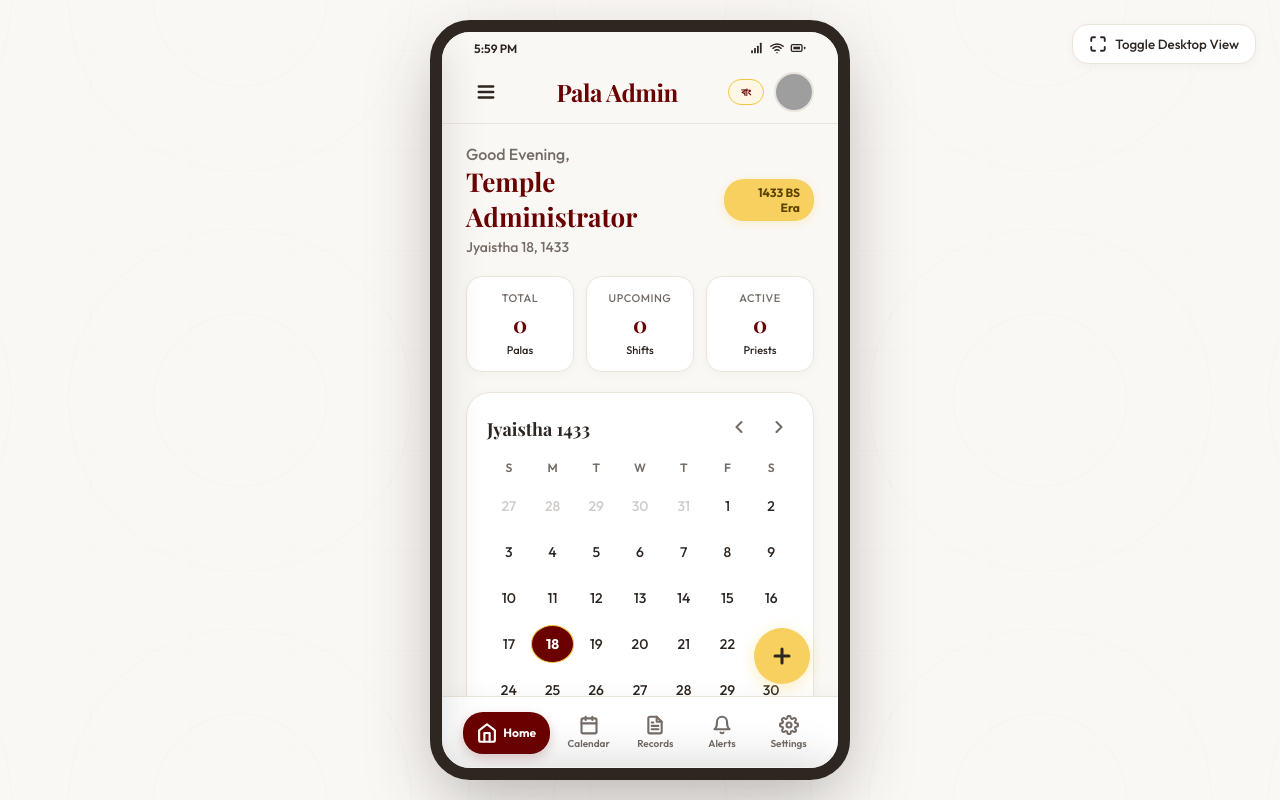
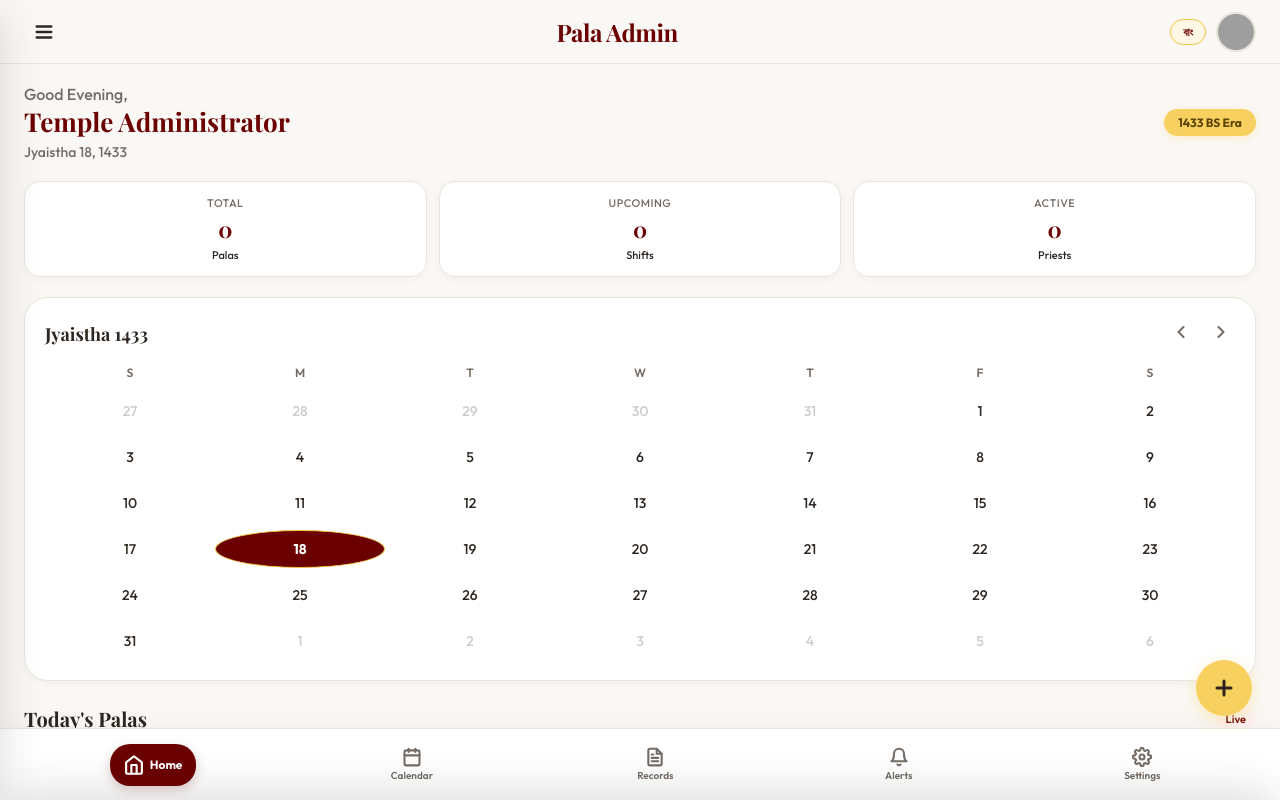
Before and after one commit to sohamroyc/Pala, a website: page index.html in a window 1280 px wide. Drawn offline with nearby package versions, Linux system fonts and the light colour scheme; grey boxes are pictures that could not be loaded; a web font is replaced by a local one.

Commit message:
style: remove mock device frame, mock status bar, and desktop maximize/minimize controls to make the app a native full-screen experience

```diff
--- a/app.js
+++ b/app.js
@@ -872,21 +872,7 @@ document.addEventListener('DOMContentLoaded', () => {
     avatarProfileBtn.addEventListener('click', () => navigateToView('settings'));
   }
 
-  // ==========================================
-  // FULLSCREEN DESKTOP TOGGLE
-  // ==========================================
-  const fullscreenToggleBtn = document.getElementById('fullscreenToggleBtn');
-  if (fullscreenToggleBtn) {
-    fullscreenToggleBtn.addEventListener('click', () => {
-      document.body.classList.toggle('fullscreen-mode');
-      const icon = fullscreenToggleBtn.querySelector('span');
-      if (icon) {
-        icon.textContent = document.body.classList.contains('fullscreen-mode')
-          ? 'Exit Desktop View'
-          : 'Toggle Desktop View';
-      }
-    });
-  }
+
 
   // ==========================================
   // 9. DATA RENDERING & SEPARATION (BS/AD ISOLATION)
--- a/index.css
+++ b/index.css
@@ -78,125 +78,23 @@ html, body {
   color: var(--color-text-dark);
 }
 
-/* 4. Traditional Geometric Background Pattern (Mandala / Circle blueprint) */
-.desktop-pattern-bg {
-  position: absolute;
-  top: 0;
-  left: 0;
-  width: 100%;
-  height: 100%;
-  z-index: 1;
-  background-color: #FAF8F5;
-  background-image:
-    radial-gradient(circle at 50% 50%, transparent 60%, rgba(107, 0, 0, 0.015) 60.5%, transparent 61%),
-    radial-gradient(circle at 50% 50%, transparent 30%, rgba(107, 0, 0, 0.015) 30.5%, transparent 31%),
-    linear-gradient(to right, rgba(107, 0, 0, 0.01) 1px, transparent 1px),
-    linear-gradient(to bottom, rgba(107, 0, 0, 0.01) 1px, transparent 1px);
-  background-size: 400px 400px, 400px 400px, 100px 100px, 100px 100px;
-  background-position: center center;
-  transition: background-color 0.4s ease;
-}
-
-[data-theme="dark"] .desktop-pattern-bg {
-  background-color: #120E0C;
-  background-image:
-    radial-gradient(circle at 50% 50%, transparent 60%, rgba(247, 208, 96, 0.01) 60.5%, transparent 61%),
-    radial-gradient(circle at 50% 50%, transparent 30%, rgba(247, 208, 96, 0.01) 30.5%, transparent 31%),
-    linear-gradient(to right, rgba(247, 208, 96, 0.006) 1px, transparent 1px),
-    linear-gradient(to bottom, rgba(247, 208, 96, 0.006) 1px, transparent 1px);
-}
-
-/* 5. Centered Phone Mockup Frame (WOW layout for desktop) */
+/* 4. Main App Container Wrapper */
 .app-container-wrapper {
   position: relative;
   z-index: 2;
-  display: flex;
-  justify-content: center;
-  align-items: center;
-  width: 100vw;
-  height: 100vh;
-  padding: 20px;
+  width: 100%;
+  height: 100%;
 }
 
 .phone-mockup-frame {
   position: relative;
   width: 100%;
-  max-width: 420px;
   height: 100%;
-  max-height: 900px;
   background-color: var(--color-bg-cream);
-  border-radius: 40px;
-  box-shadow: 0 25px 70px -10px rgba(45, 38, 33, 0.35);
-  border: 12px solid #2D2621;
   overflow: hidden;
   display: flex;
   flex-direction: column;
   transition: var(--theme-transition);
-}
-
-[data-theme="dark"] .phone-mockup-frame {
-  box-shadow: 0 25px 70px -10px rgba(0, 0, 0, 0.7);
-  border-color: #110E0C;
-}
-
-/* Fullscreen switch trigger */
-.fullscreen-toggle-btn {
-  position: absolute;
-  top: 24px;
-  right: 24px;
-  z-index: 10;
-  background: var(--color-bg-card);
-  border: 1px solid var(--color-border);
-  padding: 10px 16px;
-  border-radius: var(--radius-md);
-  font-family: var(--font-sans);
-  font-weight: 500;
-  color: var(--color-text-dark);
-  cursor: pointer;
-  box-shadow: var(--shadow-sm);
-  display: flex;
-  align-items: center;
-  gap: 8px;
-  transition: var(--theme-transition);
-}
-
-.fullscreen-toggle-btn:hover {
-  background: var(--color-primary-maroon);
-  color: #FFFFFF;
-  border-color: var(--color-primary-maroon);
-}
-
-/* Handle fullscreen styling toggle on body */
-body.fullscreen-mode .app-container-wrapper {
-  padding: 0;
-}
-body.fullscreen-mode .phone-mockup-frame {
-  max-width: 100%;
-  max-height: 100%;
-  border-radius: 0;
-  border: none;
-}
-
-/* Mock Status Bar */
-.mock-status-bar {
-  display: flex;
-  justify-content: space-between;
-  align-items: center;
-  padding: 6px 32px 2px;
-  height: 28px;
-  background-color: var(--color-bg-cream);
-  font-size: 12px;
-  font-weight: 600;
-  color: var(--color-text-dark);
-  z-index: 5;
-  transition: var(--theme-transition);
-  user-select: none;
-}
-
-.status-bar-icons {
-  display: flex;
-  align-items: center;
-  gap: 6px;
 }
 
 /* 6. Dynamic View Panels */
--- a/index.html
+++ b/index.html
@@ -9,44 +9,9 @@
 </head>
 <body>
 
-  <!-- Background Traditional Geometric Pattern for Desktops -->
-  <div class="desktop-pattern-bg"></div>
-
-  <!-- Toggle Fullscreen Button (Desktop Experience Optimizer) -->
-  <button class="fullscreen-toggle-btn" id="fullscreenToggleBtn">
-    <svg width="18" height="18" viewBox="0 0 24 24" fill="none" stroke="currentColor" stroke-width="2.5" stroke-linecap="round" stroke-linejoin="round">
-      <path d="M8 3H5a2 2 0 0 0-2 2v3m18 0V5a2 2 0 0 0-2-2h-3m0 18h3a2 2 0 0 0 2-2v-3M3 16v3a2 2 0 0 0 2 2h3"/>
-    </svg>
-    <span>Toggle Desktop View</span>
-  </button>
-
   <!-- Presentation Wrapper -->
   <div class="app-container-wrapper">
     <div class="phone-mockup-frame">
-
-      <!-- Mock Device Status Bar -->
-      <div class="mock-status-bar">
-        <span id="statusBarTime">20:45</span>
-        <div class="status-bar-icons">
-          <!-- Signal Icon -->
-          <svg width="14" height="14" viewBox="0 0 24 24" fill="currentColor">
-            <rect x="2" y="16" width="3" height="5" rx="1"/>
-            <rect x="7" y="12" width="3" height="9" rx="1"/>
-            <rect x="12" y="8" width="3" height="13" rx="1"/>
-            <rect x="17" y="3" width="3" height="18" rx="1"/>
-          </svg>
-          <!-- Wifi Icon -->
-          <svg width="14" height="14" viewBox="0 0 24 24" fill="none" stroke="currentColor" stroke-width="2.5" stroke-linecap="round" stroke-linejoin="round">
-            <path d="M5 12.55a11 11 0 0 1 14.08 0M1.42 9a16 16 0 0 1 21.16 0M8.53 16.11a6 6 0 0 1 6.95 0M12 20h.01"/>
-          </svg>
-          <!-- Battery Icon -->
-          <svg width="16" height="16" viewBox="0 0 24 24" fill="none" stroke="currentColor" stroke-width="2" stroke-linecap="round" stroke-linejoin="round">
-            <rect x="2" y="7" width="16" height="10" rx="2" ry="2"/>
-            <line x1="22" y1="11" x2="22" y2="13"/>
-            <rect x="5" y="10" width="10" height="4" fill="currentColor" stroke="none"/>
-          </svg>
-        </div>
-      </div>
 
       <!-- App Header -->
       <header class="app-header" id="appHeader">
```
